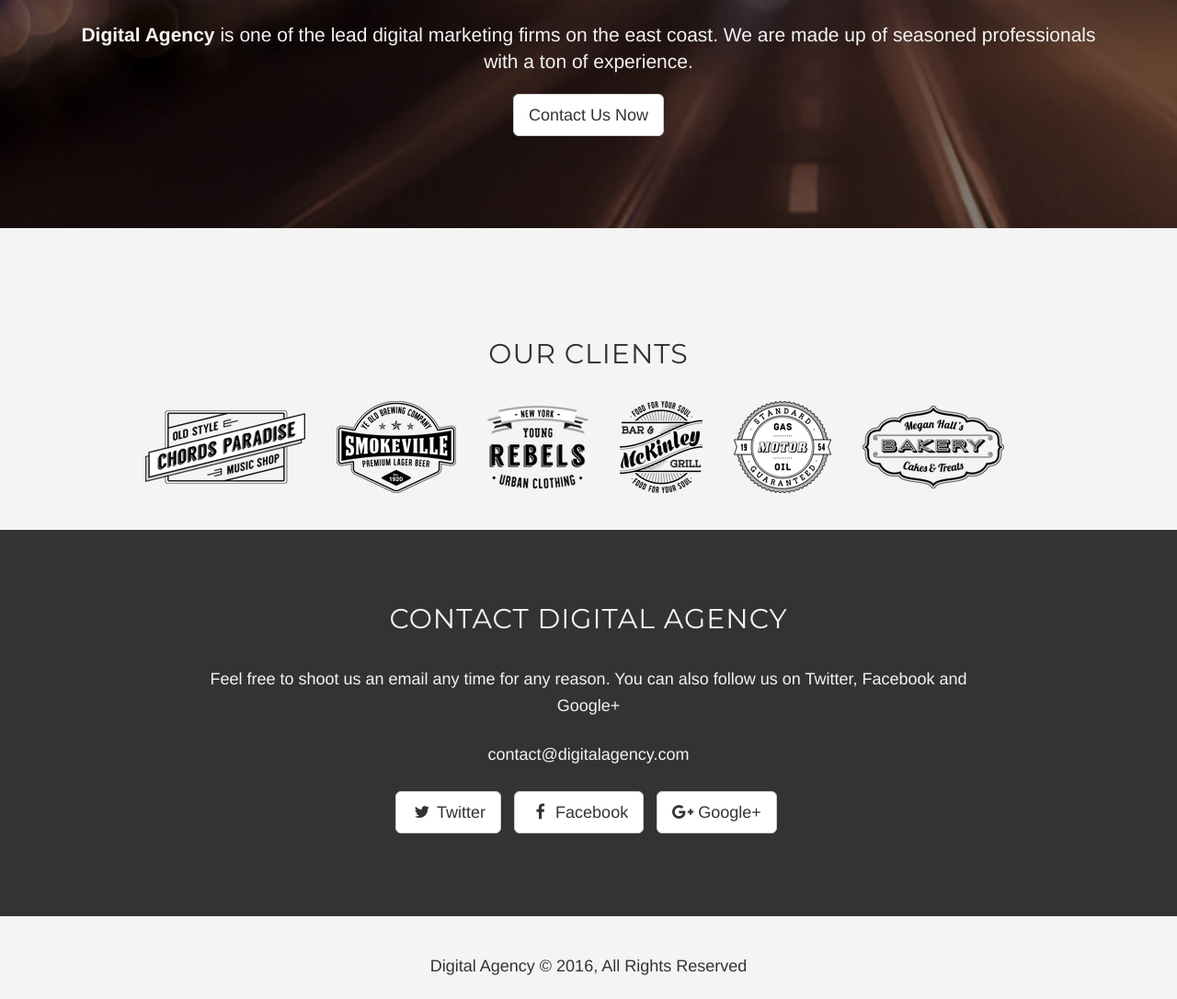
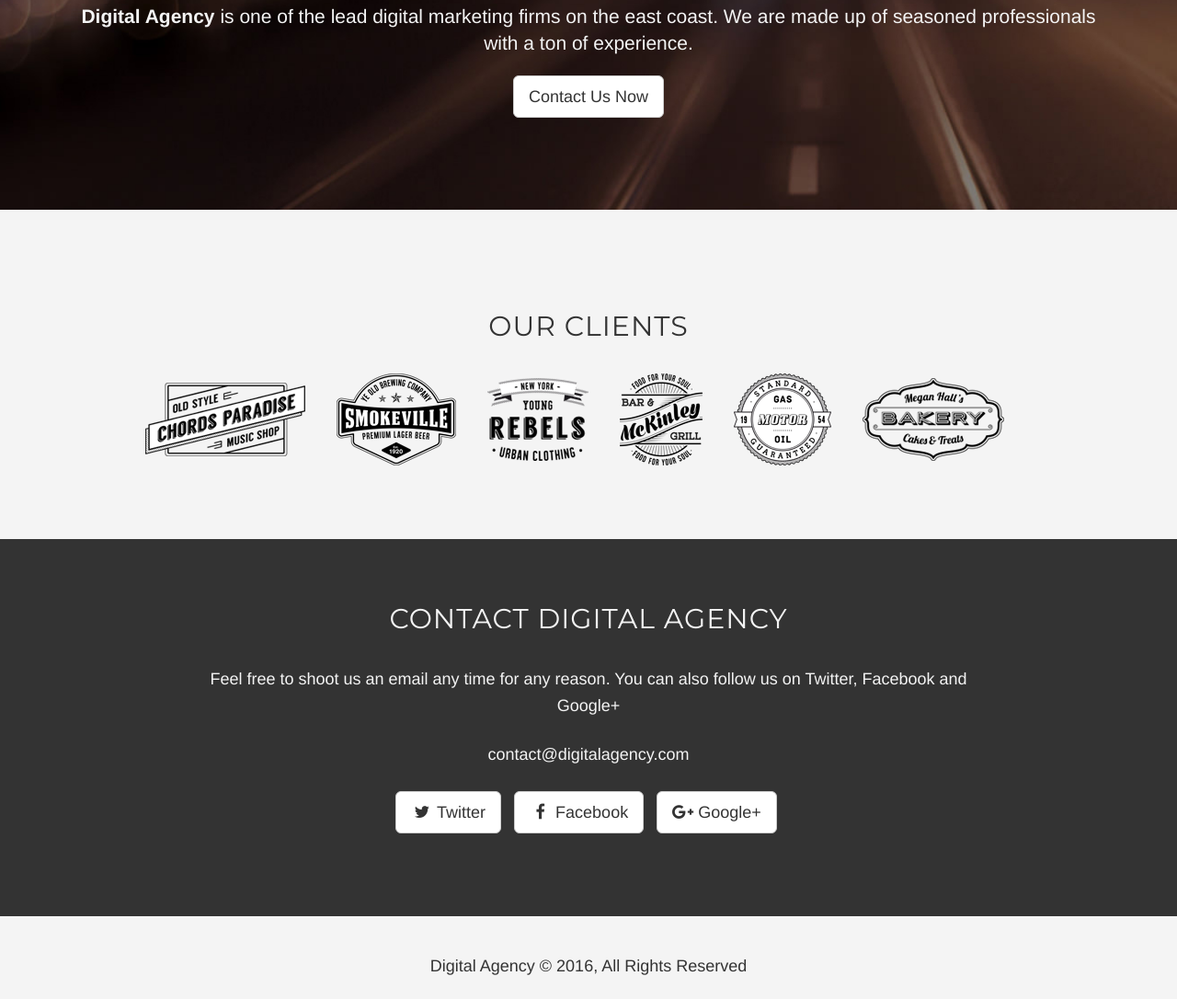
Before and after one commit to stacielove/digital-agency-bootstrap, a plain HTML site: page index.html in a window 1280 px wide. Shown: the part 1516-2602 px from the top of the page at 92% size. Drawn offline with nearby package versions, Linux system fonts and the light colour scheme.

Commit message:
Add updated main less and css files to project.

```diff
--- a/less/main.less
+++ b/less/main.less
@@ -148,7 +148,7 @@ a:hover, a:focus {
 // Content Section
 
 .content-section {
-  padding: 80px 0 40px 0;
+  padding: 70px 0 40px 0;
 }
 
 // Icon Blocks
@@ -201,6 +201,7 @@ a:hover, a:focus {
 
 #clients {
   text-align: center;
+  padding-bottom: 80px;
 
   img{
     margin-right:30px;
```
Also changed, not shown: css/main.css.
